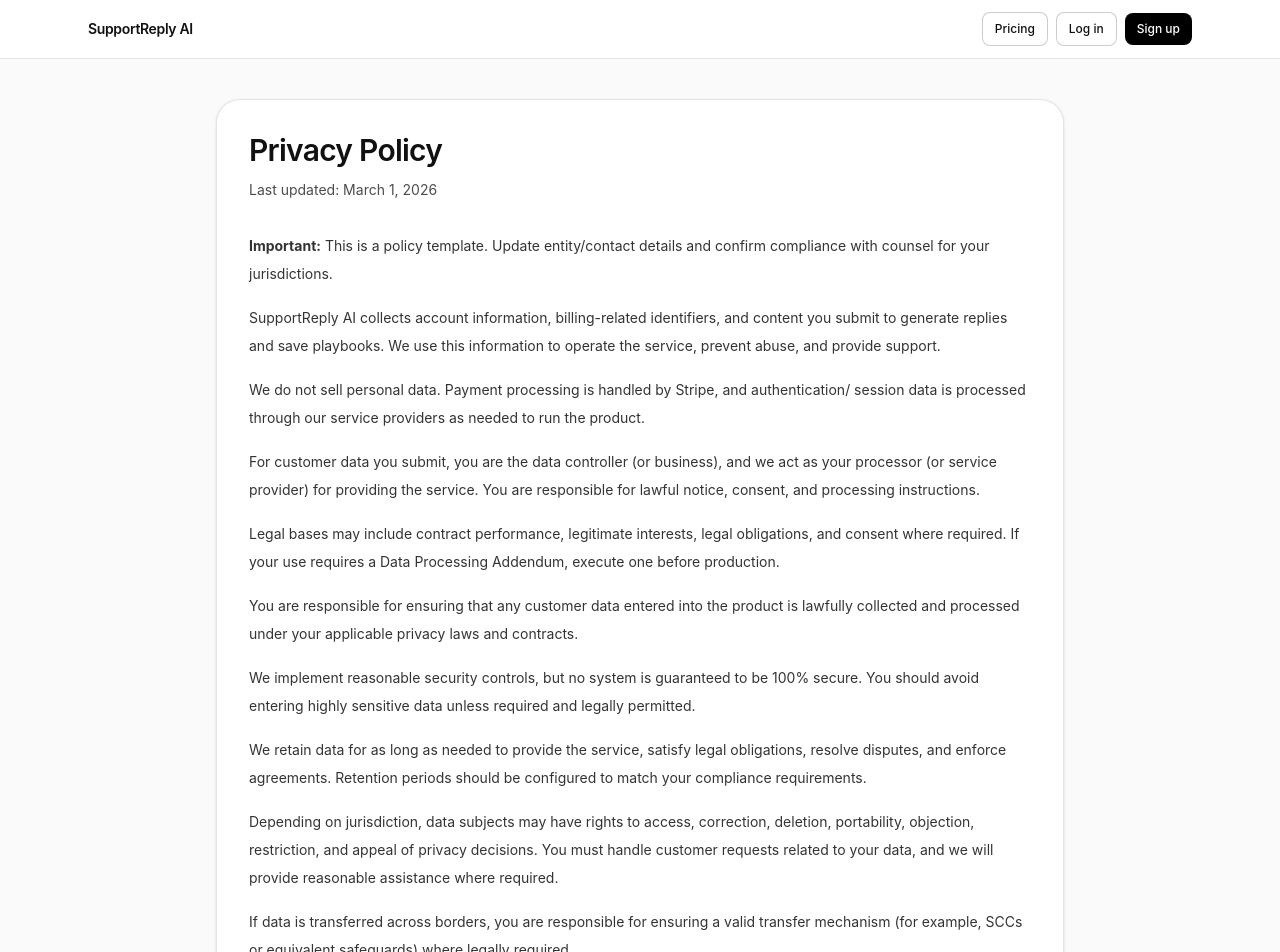
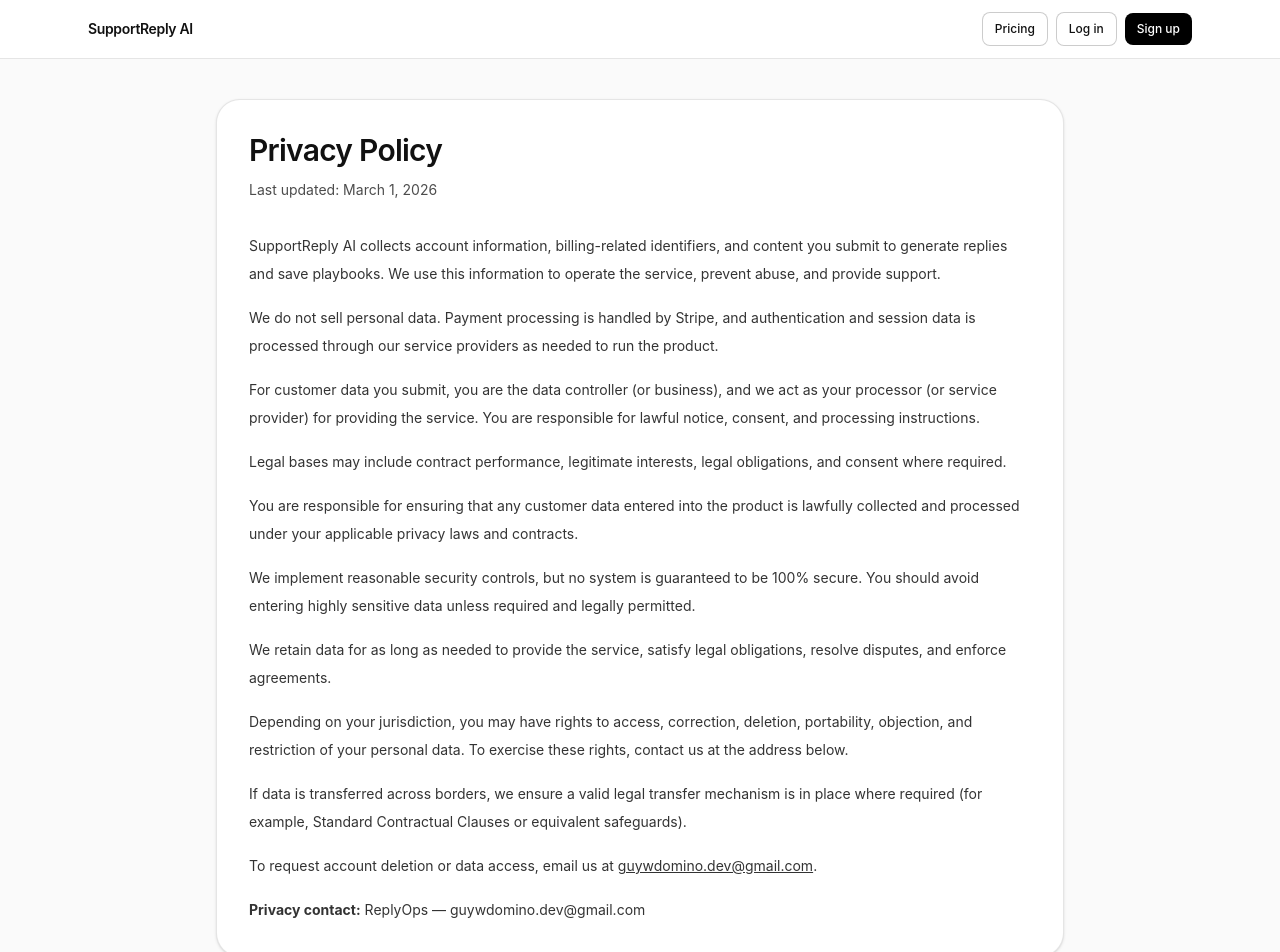
Before and after one commit to GuyD15/SupportReply_AI, a Next.js app: page /privacy in a window 1280 px wide. Shown: the top 952 px of the page. Built offline with nearby package versions, Linux system fonts and the light colour scheme; no server answers.

Commit message:
fix: clean up privacy policy — remove template warnings and placeholder address

```diff
--- a/src/app/privacy/page.tsx
+++ b/src/app/privacy/page.tsx
@@ -2,7 +2,8 @@
 
 export const metadata: Metadata = {
   title: "Privacy Policy",
-  description: "Privacy policy for SupportReply AI.",
+  description:
+    "Privacy policy for SupportReply AI. Learn how we collect, use, and protect your personal data.",
 };
 
 export default function PrivacyPage() {
@@ -14,16 +15,12 @@
 
         <div className="mt-8 space-y-4 text-sm leading-7 text-black/80">
           <p>
-            <strong>Important:</strong> This is a policy template. Update entity/contact details and
-            confirm compliance with counsel for your jurisdictions.
-          </p>
-          <p>
             SupportReply AI collects account information, billing-related identifiers, and content you
             submit to generate replies and save playbooks. We use this information to operate the service,
             prevent abuse, and provide support.
           </p>
           <p>
-            We do not sell personal data. Payment processing is handled by Stripe, and authentication/
+            We do not sell personal data. Payment processing is handled by Stripe, and authentication and
             session data is processed through our service providers as needed to run the product.
           </p>
           <p>
@@ -33,8 +30,7 @@
           </p>
           <p>
             Legal bases may include contract performance, legitimate interests, legal obligations, and
-            consent where required. If your use requires a Data Processing Addendum, execute one before
-            production.
+            consent where required.
           </p>
           <p>
             You are responsible for ensuring that any customer data entered into the product is lawfully
@@ -46,25 +42,29 @@
           </p>
           <p>
             We retain data for as long as needed to provide the service, satisfy legal obligations, resolve
-            disputes, and enforce agreements. Retention periods should be configured to match your
-            compliance requirements.
+            disputes, and enforce agreements.
           </p>
           <p>
-            Depending on jurisdiction, data subjects may have rights to access, correction, deletion,
-            portability, objection, restriction, and appeal of privacy decisions. You must handle customer
-            requests related to your data, and we will provide reasonable assistance where required.
+            Depending on your jurisdiction, you may have rights to access, correction, deletion,
+            portability, objection, and restriction of your personal data. To exercise these rights, contact
+            us at the address below.
           </p>
           <p>
-            If data is transferred across borders, you are responsible for ensuring a valid transfer
-            mechanism (for example, SCCs or equivalent safeguards) where legally required.
+            If data is transferred across borders, we ensure a valid legal transfer mechanism is in place
+            where required (for example, Standard Contractual Clauses or equivalent safeguards).
           </p>
           <p>
-            To request account deletion or data access, contact your legal/admin channel for this
-            deployment.
+            To request account deletion or data access, email us at{" "}
+            <a
+              href="mailto:guywdomino.dev@gmail.com"
+              className="underline transition hover:text-black"
+            >
+              guywdomino.dev@gmail.com
+            </a>
+            .
           </p>
           <p>
-            Privacy contact: guywdomino.dev@gmail.com. Data controller identity: ReplyOps, [MAILING ADDRESS
-            REQUIRED BEFORE PRODUCTION].
+            <strong>Privacy contact:</strong> ReplyOps — guywdomino.dev@gmail.com
           </p>
         </div>
       </section>
```
